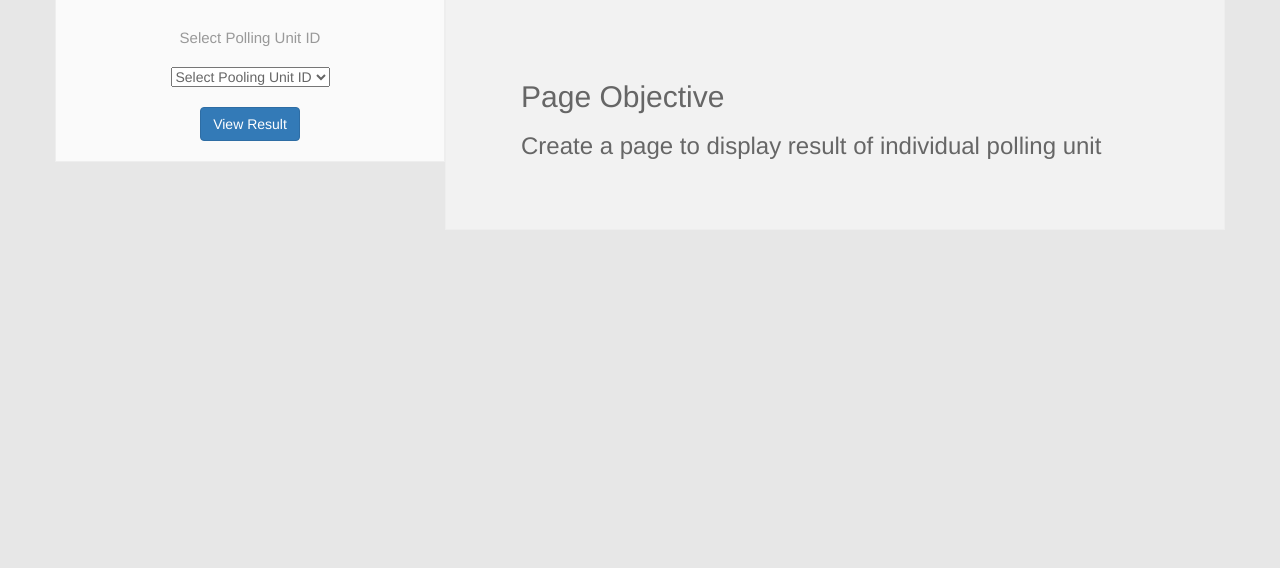
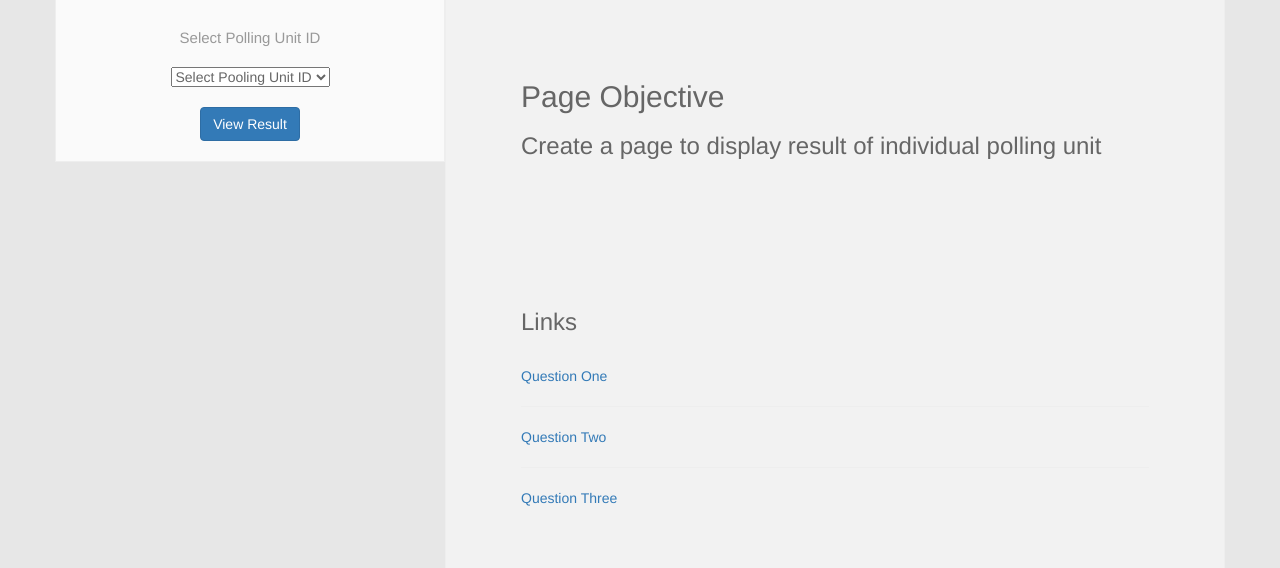
Before and after one commit to OfficialRuby/bincom-interview, a Django app: page / in a window 1280 px wide. Shown: the part 21-589 px from the top of the page. Run offline with Django 4.2, Linux system fonts and the light colour scheme; data that the repository does not hold is empty; some libraries are stand-ins or nearby versions.

Commit message:
update template links

```diff
--- a/templates/add_polling_unit.html
+++ b/templates/add_polling_unit.html
@@ -3,7 +3,7 @@
 
 <head>
     <meta charset="utf-8">
-    <title>Select Content Type - Bootdey.com</title>
+    <title>Bincom Interview </title>
     <meta name="viewport" content="width=device-width, initial-scale=1">
     <script src="https://code.jquery.com/jquery-1.10.2.min.js"></script>
     <link href="https://netdna.bootstrapcdn.com/bootstrap/3.3.4/css/bootstrap.min.css" rel="stylesheet">
--- a/templates/polling_result.html
+++ b/templates/polling_result.html
@@ -3,7 +3,7 @@
 
 <head>
     <meta charset="utf-8">
-    <title>Select Content Type - Bootdey.com</title>
+    <title>Bincom Interview </title>
     <meta name="viewport" content="width=device-width, initial-scale=1">
     <script src="https://code.jquery.com/jquery-1.10.2.min.js"></script>
     <link href="https://netdna.bootstrapcdn.com/bootstrap/3.3.4/css/bootstrap.min.css" rel="stylesheet">
--- a/templates/polling_unit_sum.html
+++ b/templates/polling_unit_sum.html
@@ -3,7 +3,8 @@
 
 <head>
     <meta charset="utf-8">
-    <title>Select Content Type - Bootdey.com</title>
+    <title>Bincom Interview </title>
+
     <meta name="viewport" content="width=device-width, initial-scale=1">
     <script src="https://code.jquery.com/jquery-1.10.2.min.js"></script>
     <link href="https://netdna.bootstrapcdn.com/bootstrap/3.3.4/css/bootstrap.min.css" rel="stylesheet">
--- a/templates/select_polling_unit.html
+++ b/templates/select_polling_unit.html
@@ -3,7 +3,7 @@
 
 <head>
   <meta charset="utf-8">
-  <title>Select Content Type - Bootdey.com</title>
+  <title>Bincom Interview </title>
   <meta name="viewport" content="width=device-width, initial-scale=1">
   <script src="https://code.jquery.com/jquery-1.10.2.min.js"></script>
   <link href="https://netdna.bootstrapcdn.com/bootstrap/3.3.4/css/bootstrap.min.css" rel="stylesheet">
@@ -55,6 +55,22 @@
                 </div>
 
             </div>
+
+             <div id="dock-content" class="ph60">
+                <div id="dock-image" class="content active-content">
+                    <div class="dock-item" data-title="Tiger Image">
+                       <h3>Links</h3>
+                       <br>
+                       <a href="{% url 'poll-result' %}">Question One</a>
+                       <hr>
+                       <a href="{% url 'poll-sum' %}">Question Two</a>
+                       <hr>
+                       <a href="{% url 'add-unit' %}">Question Three</a>
+                    </div>
+                </div>
+
+            </div>
+
         </div>
 
 
```
Also changed, not shown: 2 other files.
